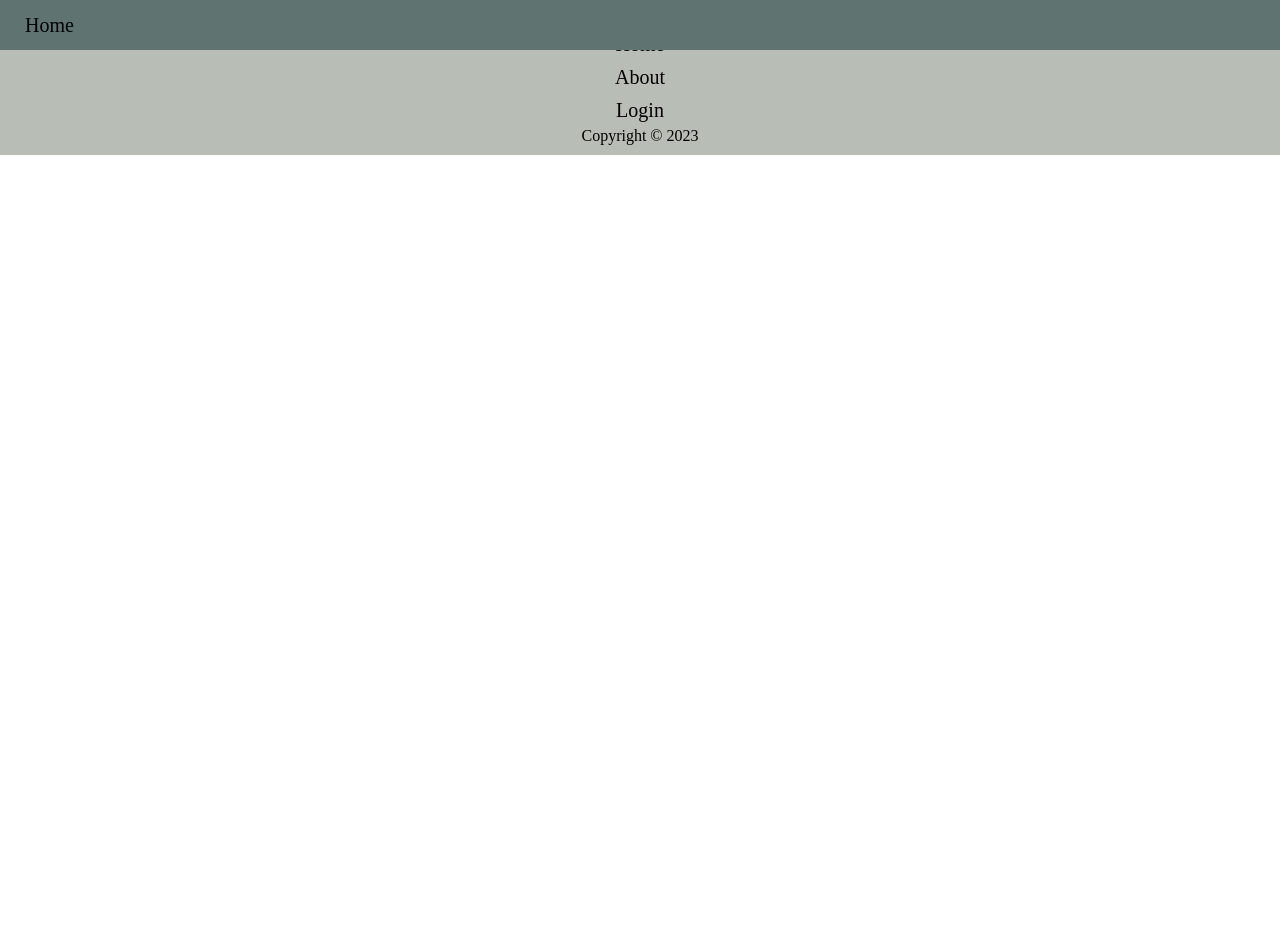
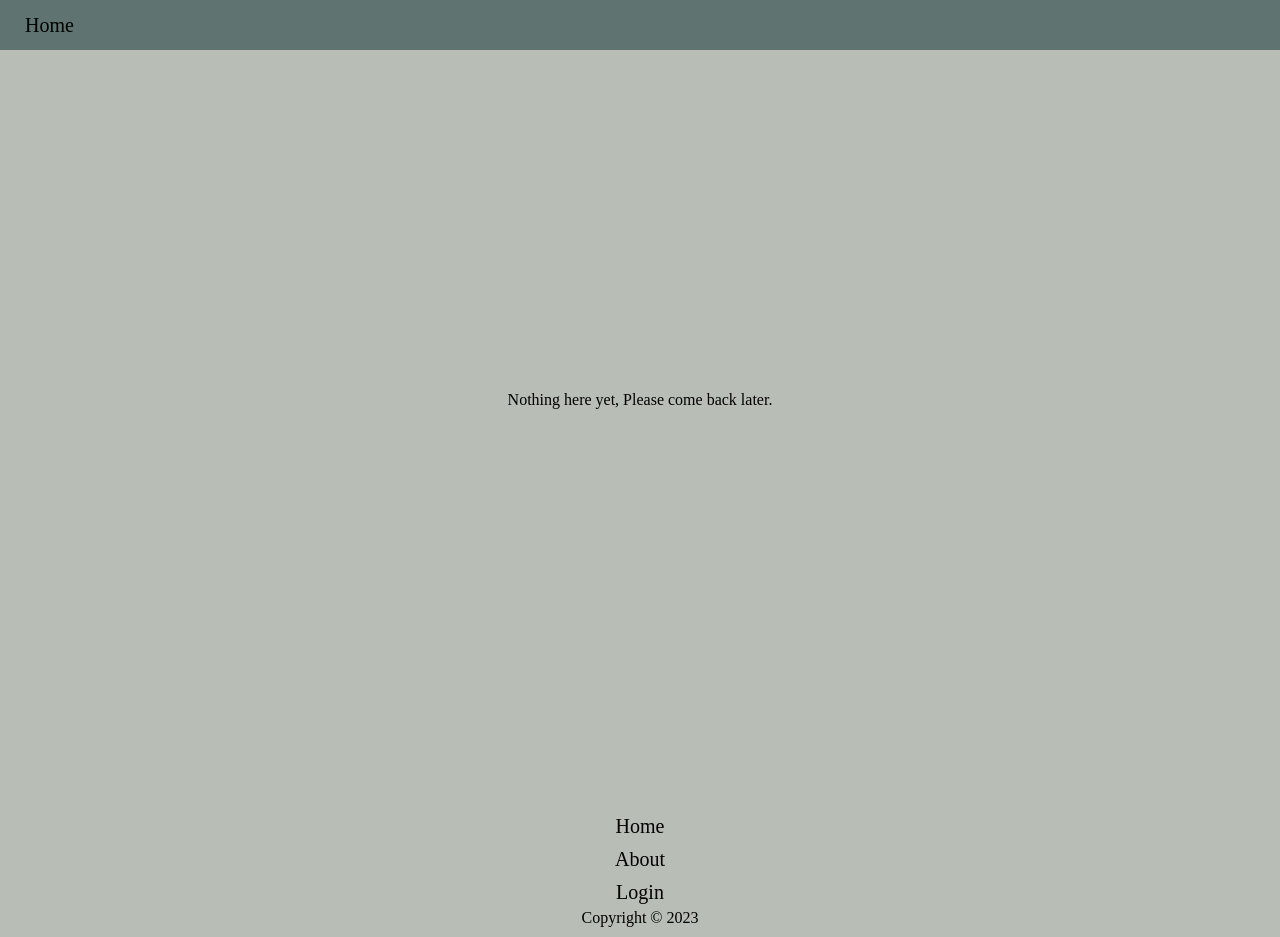
Before and after one commit to prashanthk02/shy-blog, a React (Create React App) app: page /about in a window 1280 px wide. Before the commit the page ends 800 px from the top, so only its background shows below. Built offline with nearby package versions, Linux system fonts and the light colour scheme; no server answers.

Commit message:
add style to about page

```diff
--- a/src/pages/About.js
+++ b/src/pages/About.js
@@ -1,5 +1,6 @@
 import React from "react";
+import "../styles/about.scss";
 
 export default function about() {
-  return <div>Nothing yet here, Please come back later.</div>;
+  return <div className="about">Nothing here yet, Please come back later.</div>;
 }
--- /dev/null
+++ b/src/styles/about.scss
@@ -0,0 +1,9 @@
+@import 'variables';
+.about {
+  width: 100%;
+  height: 100vh;
+  background-color: $c3;
+  display: flex;
+  align-items: center;
+  justify-content: center;
+}
```
